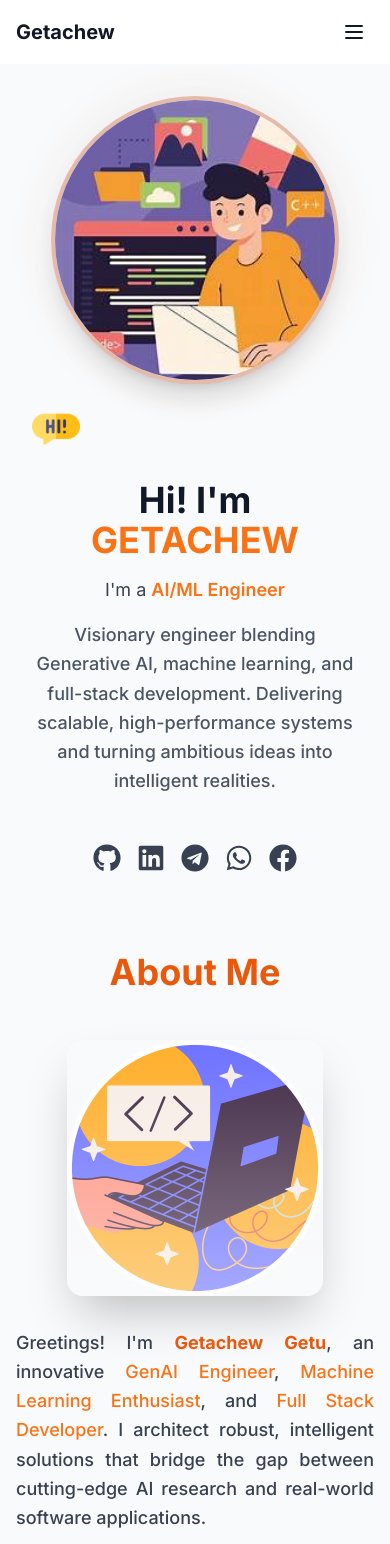
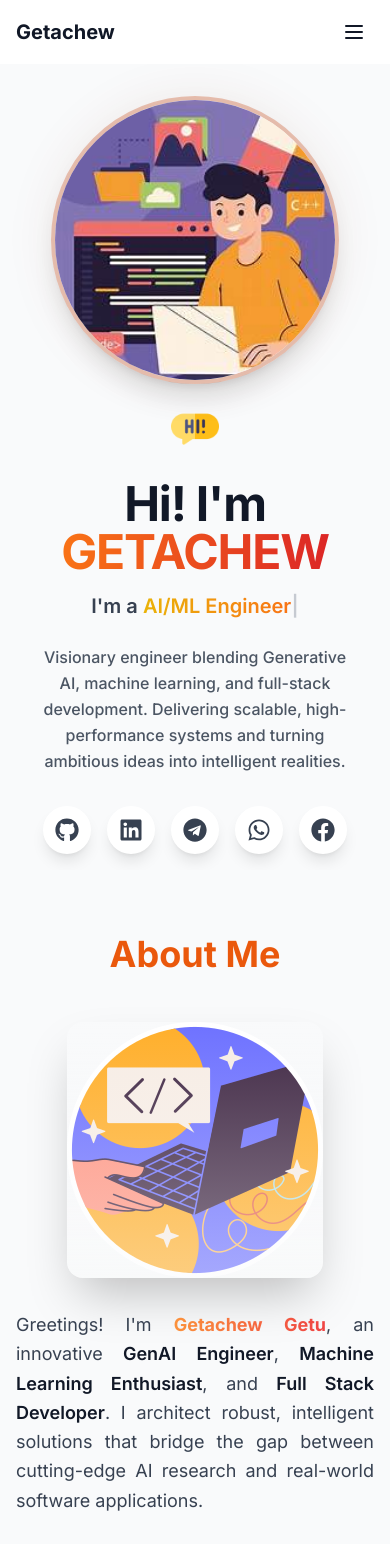
Before and after one commit to Getachew0557/getachew-portfolio-dev, a React (Vite) app: page / in a window 390 px wide. Shown: the top 1544 px of the page. Built offline with nearby package versions, Linux system fonts and the light colour scheme.

Commit message:
mobile responsive

```diff
--- a/src/components/about/About.jsx
+++ b/src/components/about/About.jsx
@@ -46,17 +46,16 @@ export default function About({ darkMode }) {
             data-aos-delay="400"
             className="w-full lg:w-1/2 flex flex-col space-y-6 text-justify"
           >
-            <div className="space-y-4">
-              <p className={`text-lg md:text-xl leading-relaxed font-medium ${darkMode ? 'text-gray-300' : 'text-gray-700'
+            <div className="space-y-6">
+              <p className={`text-lg md:text-xl leading-relaxed ${darkMode ? 'text-gray-300' : 'text-gray-700'
                 }`}>
-                Greetings! I'm <span className={`font-bold ${darkMode ? 'text-orange-500' : 'text-orange-600'
-                  }`}>Getachew Getu</span>, an innovative
-                <span className={`${darkMode ? 'text-orange-400' : 'text-orange-500'}`}> GenAI Engineer</span>,
-                <span className={`${darkMode ? 'text-orange-400' : 'text-orange-500'}`}> Machine Learning Enthusiast</span>, and
-                <span className={`${darkMode ? 'text-orange-400' : 'text-orange-500'}`}> Full Stack Developer</span>. I architect robust, intelligent solutions that bridge the gap between cutting-edge AI research and real-world software applications.
+                Greetings! I'm <span className="font-bold text-transparent bg-clip-text bg-gradient-to-r from-orange-400 to-red-500">Getachew Getu</span>, an innovative
+                <span className={`font-semibold ${darkMode ? 'text-gray-100' : 'text-gray-900'}`}> GenAI Engineer</span>,
+                <span className={`font-semibold ${darkMode ? 'text-gray-100' : 'text-gray-900'}`}> Machine Learning Enthusiast</span>, and
+                <span className={`font-semibold ${darkMode ? 'text-gray-100' : 'text-gray-900'}`}> Full Stack Developer</span>. I architect robust, intelligent solutions that bridge the gap between cutting-edge AI research and real-world software applications.
               </p>
 
-              <p className={`text-lg md:text-xl leading-relaxed font-medium ${darkMode ? 'text-gray-300' : 'text-gray-700'
+              <p className={`text-lg md:text-xl leading-relaxed ${darkMode ? 'text-gray-400' : 'text-gray-600'
                 }`}>
                 Armed with expertise in modern frameworks and scalable architectures, my mission is to drive digital transformation. Whether it's training LLMs, deploying machine learning pipelines, or building beautifully responsive web apps, I thrive on turning complex concepts into high-impact digital experiences.
               </p>
--- a/src/components/experience/Experience.jsx
+++ b/src/components/experience/Experience.jsx
@@ -15,12 +15,10 @@ export default function Experience({ darkMode }) {
       <h1
         data-aos="zoom-in"
         data-aos-delay="300"
-        className={`text-4xl sm:text-5xl lg:text-6xl font-bold mb-32 text-center relative inline-block ${darkMode ? 'text-orange-400' : 'text-orange-600'
+        className={`text-4xl sm:text-5xl lg:text-6xl font-bold mb-12 md:mb-16 text-center relative inline-block ${darkMode ? 'text-orange-400' : 'text-orange-600'
           }`}
       >
         Experience
-
-
       </h1>
 
       {/* Main Experience Container */}
--- a/src/components/hero/Hero.jsx
+++ b/src/components/hero/Hero.jsx
@@ -84,31 +84,32 @@ export default function Hero({ darkMode, toggleDarkMode }) {
                 src={hi}
                 data-aos="fade-up"
                 data-aos-delay="400"
-                className="w-12 h-12 md:w-16 md:h-16 mb-4 animate-bounce"
+                className="w-12 h-12 md:w-16 md:h-16 mb-4 animate-bounce mx-auto md:mx-0"
                 alt="Hi"
               />
               <h1
-                className={`title-font text-4xl sm:text-5xl lg:text-6xl font-bold mb-4
+                className={`title-font text-5xl sm:text-6xl lg:text-7xl font-extrabold tracking-tight mb-4
                   ${darkMode ? 'text-gray-100' : 'text-gray-900'}`}
               >
-                Hi! I'm <span className="text-orange-500">GETACHEW</span>
+                Hi! I'm <span className="text-transparent bg-clip-text bg-gradient-to-r from-orange-500 to-red-600">GETACHEW</span>
               </h1>
               <p
-                className={`text-lg md:text-xl lg:text-2xl mb-4
+                className={`text-xl md:text-2xl lg:text-3xl font-semibold mb-6
                   ${darkMode ? 'text-gray-300' : 'text-gray-700'}`}
               >
                 I'm a{' '}
-                <span className="text-orange-500 font-semibold">{text}</span>
+                <span className="text-transparent bg-clip-text bg-gradient-to-r from-yellow-500 to-orange-500">{text}</span>
+                <span className={`animate-pulse ${darkMode ? 'text-gray-500' : 'text-gray-400'}`}>|</span>
               </p>
               <p
-                className={`text-lg md:text-xl leading-relaxed font-medium
+                className={`text-base md:text-lg lg:text-xl leading-relaxed font-medium max-w-xl mx-auto md:mx-0 mb-8
                   ${darkMode ? 'text-gray-400' : 'text-gray-600'}`}
               >
                 Visionary engineer blending Generative AI, machine learning, and full-stack development. Delivering scalable, high-performance systems and turning ambitious ideas into intelligent realities.
               </p>
 
               {/* Social Icons */}
-              <div className="flex justify-center flex-wrap gap-4 sm:gap-8 mt-12">
+              <div className="flex justify-center md:justify-start flex-wrap gap-4 sm:gap-6">
                 {[
                   {
                     icon: <FaGithub />,
@@ -138,22 +139,22 @@ export default function Hero({ darkMode, toggleDarkMode }) {
                     href={social.link}
                     target="_blank"
                     rel="noopener noreferrer"
-                    className={`transition-all duration-300 transform hover:scale-125 relative group
-                      ${darkMode
-                        ? 'text-gray-300 hover:text-orange-400'
-                        : 'text-gray-700 hover:text-orange-600'
+                    className={`transition-all duration-300 transform hover:-translate-y-2 hover:scale-110 relative group p-3 rounded-full shadow-lg ${darkMode
+                        ? 'bg-gray-800 text-gray-300 hover:text-orange-400 hover:bg-gray-700 hover:shadow-orange-500/20'
+                        : 'bg-white text-gray-700 hover:text-orange-600 hover:bg-orange-50 hover:shadow-orange-500/20'
                       }`}
                   >
-                    {React.cloneElement(social.icon, { size: 28 })}
+                    {React.cloneElement(social.icon, { size: 24 })}
                     {social.tooltip && (
                       <span
-                        className={`absolute bottom-full left-1/2 -translate-x-1/2 mb-2 text-xs px-2 py-1 rounded
-                          ${darkMode
-                            ? 'bg-gray-800 text-white'
-                            : 'bg-gray-100 text-gray-900'
-                          } opacity-0 group-hover:opacity-100 transition-opacity duration-200`}
+                        className={`absolute bottom-full left-1/2 -translate-x-1/2 mb-3 text-xs px-3 py-1.5 rounded-md font-medium shadow-md whitespace-nowrap opacity-0 group-hover:opacity-100 transition-all duration-300 ${darkMode
+                            ? 'bg-gray-700 text-white'
+                            : 'bg-gray-800 text-white'
+                          }`}
                       >
                         {social.tooltip}
+                        {/* Tooltip Arrow */}
+                        <span className={`absolute top-full left-1/2 -translate-x-1/2 border-4 border-transparent ${darkMode ? 'border-t-gray-700' : 'border-t-gray-800'}`}></span>
                       </span>
                     )}
                   </a>
```
Also changed, not shown: src/components/skills/Skills.jsx (indentation only).
